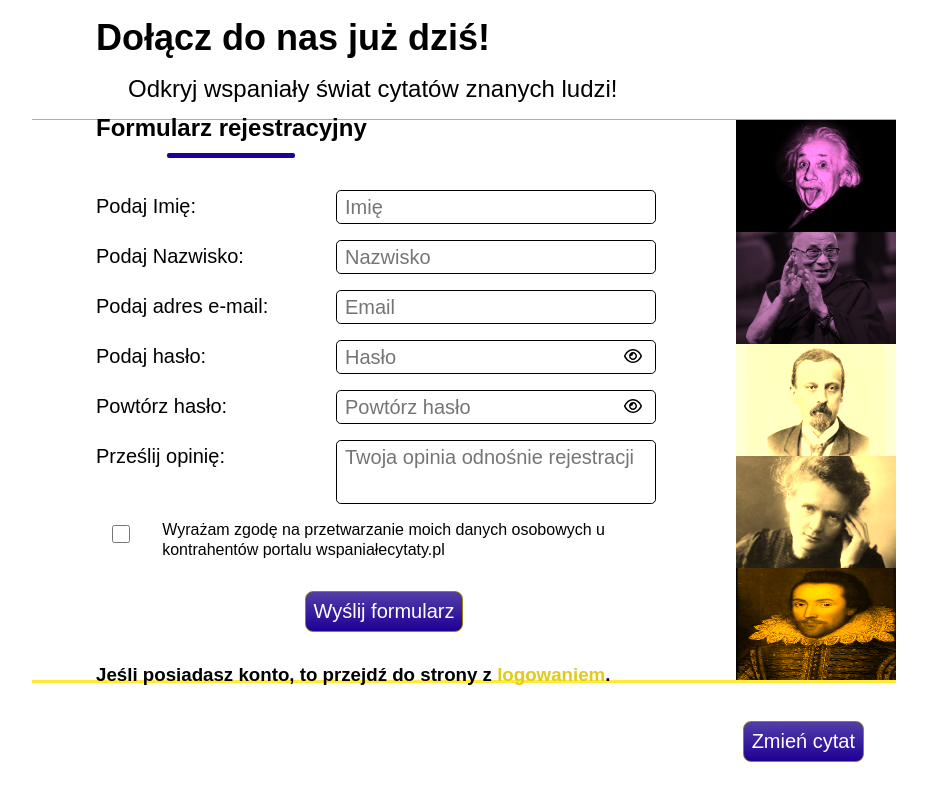
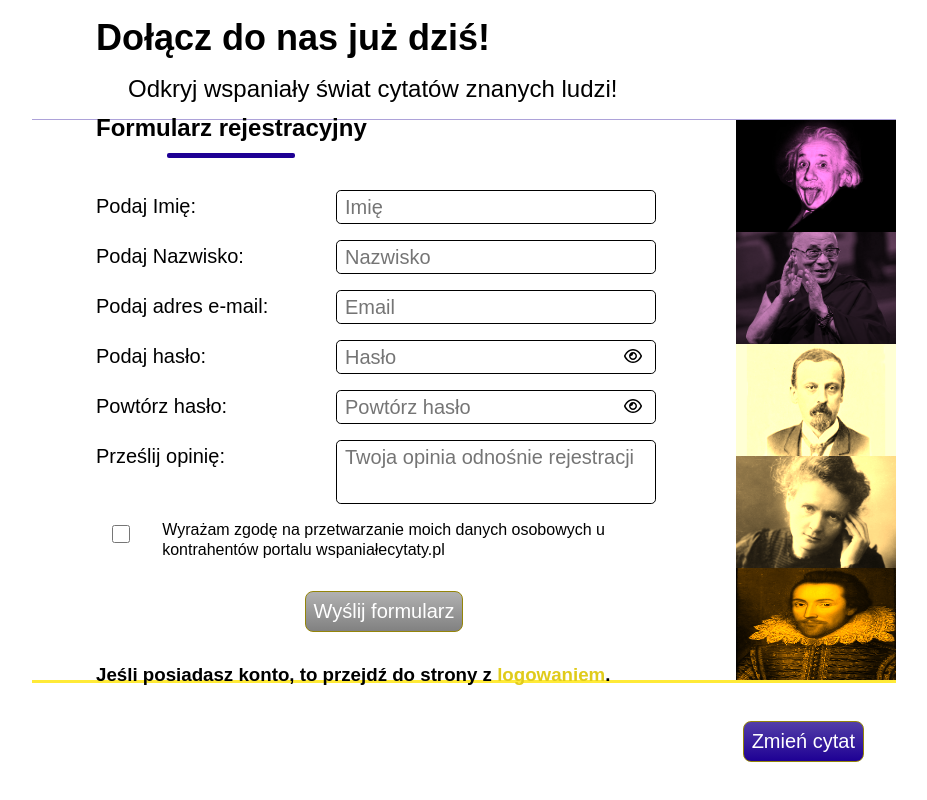
Before and after one commit to aniaorwatk/app-form, a React (Create React App) app: page / in a window 1280 px wide. Shown: the whole page, without its empty margins (176-1103 px from the left). Built offline with nearby package versions, Linux system fonts and the light colour scheme; no server answers.

Commit message:
add disabled btn in form

```diff
--- a/src/component/Buttons/ButtonPrimary.tsx
+++ b/src/component/Buttons/ButtonPrimary.tsx
@@ -5,7 +5,7 @@ export interface IButtonPrimaryType {
     buttonLabel?: string;
     customClassName: string;
     type: 'submit' | 'reset' | 'button';
-    isDisabled?: boolean;
+    isDisabled?:boolean;
     onClick?: () => void;
 }
 
@@ -20,6 +20,7 @@ return(
     disabled={isDisabled}
     onClick={onClick}>
     {buttonLabel}
+
     </button>
 )
 
--- a/src/component/Form/Form.tsx
+++ b/src/component/Form/Form.tsx
@@ -42,7 +42,7 @@ const Form = () => {
   const nameFirstInput = "firstName";
   const {
     register,
-    formState: { errors, isValid, isSubmitted },
+    formState: { errors, isValid, isSubmitted,dirtyFields },
     handleSubmit,
     watch,
   } = useForm<IFormInputs>({});
@@ -54,6 +54,12 @@ const Form = () => {
   const password = useRef({});
   password.current = watch("password");
   const disabledButtonOrange = !isValid && isSubmitted;
+
+  const isDisabled =()=>{
+    return !(dirtyFields.firstName && dirtyFields.lastName && dirtyFields.email && dirtyFields.password && dirtyFields.repeatPassword && dirtyFields.agreement)
+  }
+
+  const disabled = isDisabled() || disabledButtonOrange;
 
   const inputFirstName = register("firstName", {
     required: true,
@@ -190,7 +196,7 @@ const Form = () => {
             customClassName={button.buttonClass}
             buttonLabel={labels.form.buttonLabel}
             type={buttonType}
-            isDisabled={disabledButtonOrange}
+            isDisabled={disabled}
           />
         </form>
         <h3>{labels.form.text}</h3>
```
Also changed, not shown: 1 other file (tests, documents, lock files or other folders).
